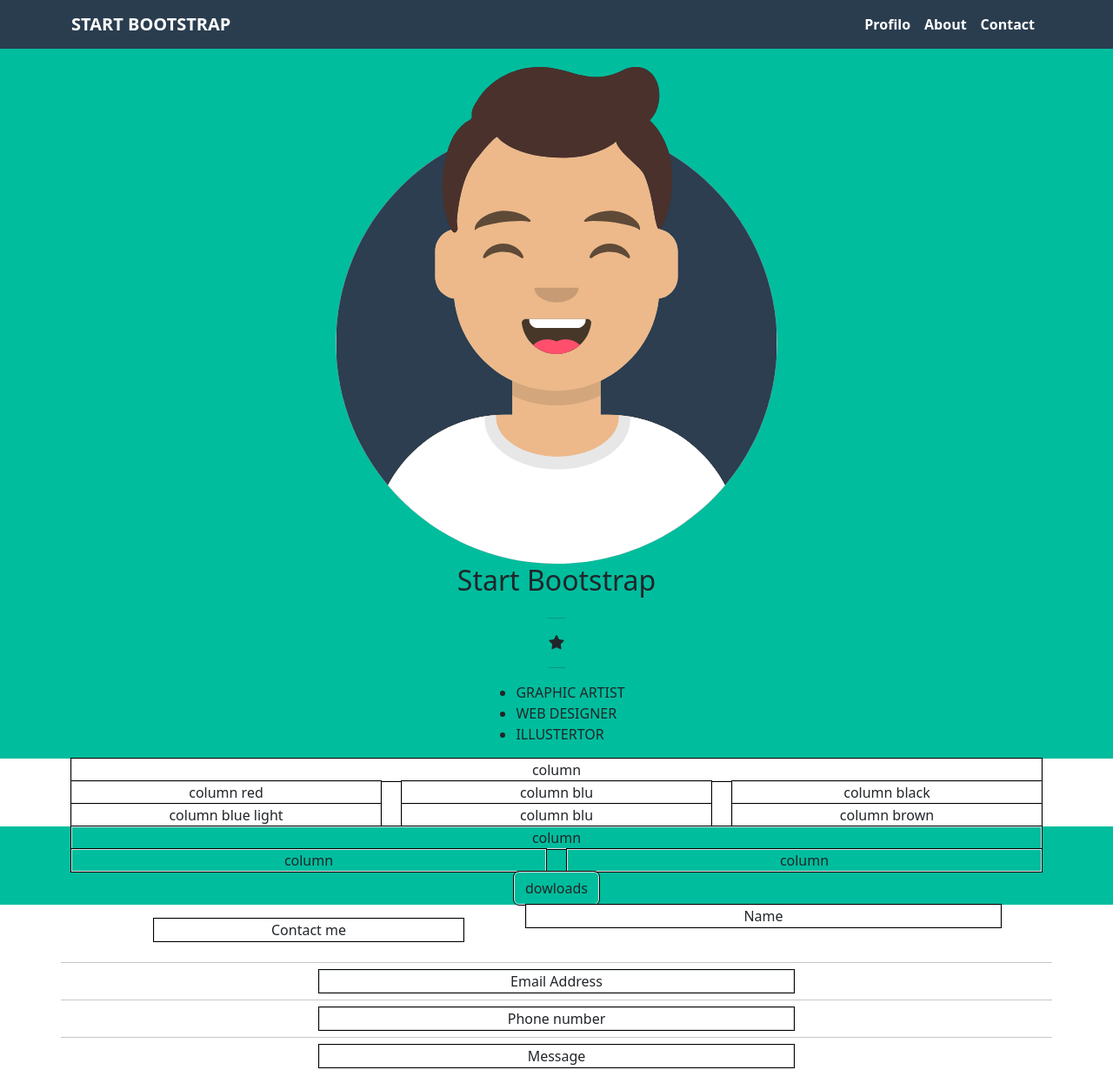
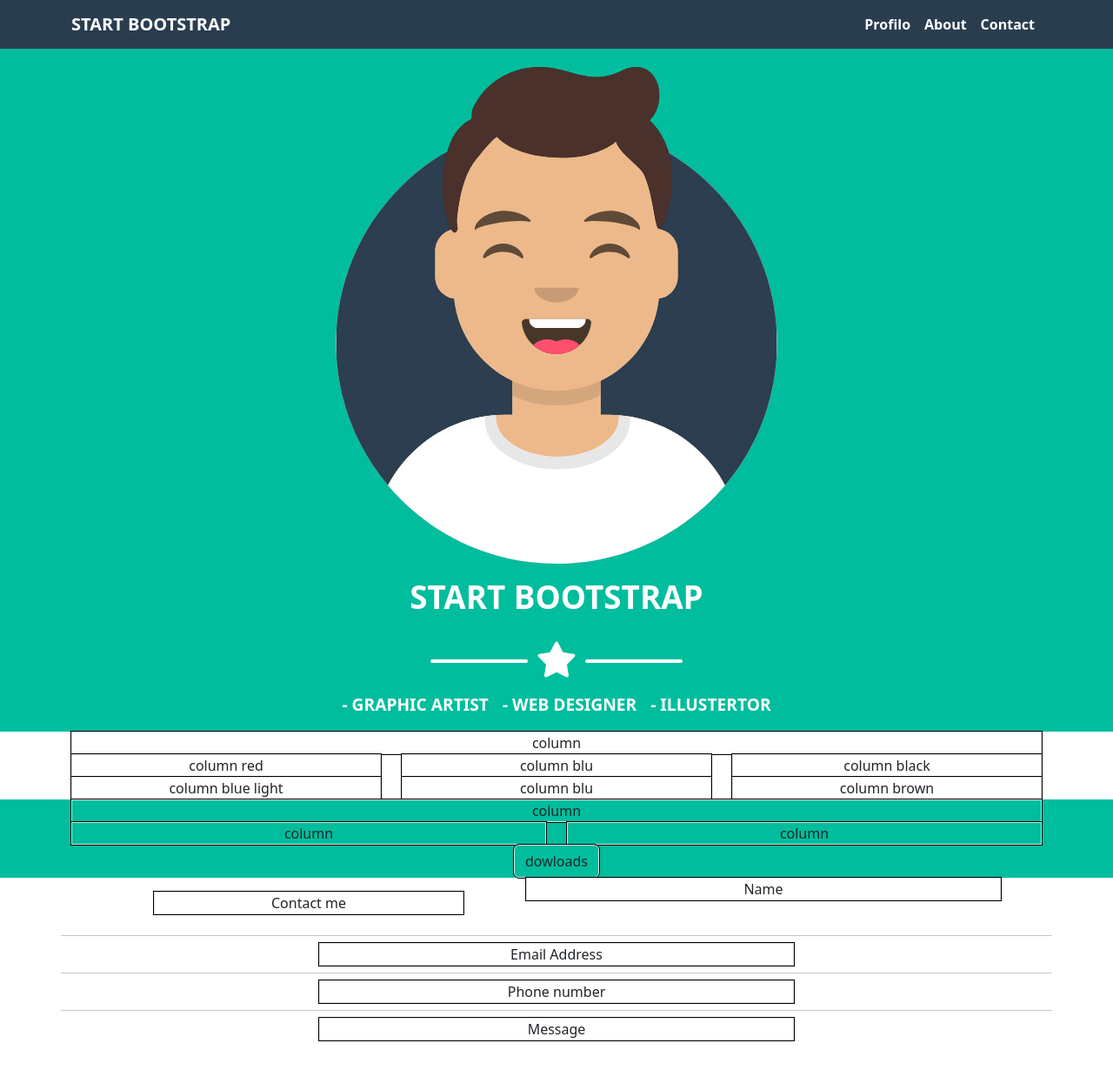
Before and after one commit to Andrea030105/html-css-bootstrap-grid, a plain HTML site: page index.html in a window 1280 px wide. Shown: the top 1230 px of the page at 87% size. Drawn offline with nearby package versions, Linux system fonts and the light colour scheme.

Commit message:
jumbotron-done

```diff
--- a/css/style.css
+++ b/css/style.css
@@ -5,6 +5,10 @@
 }
 
 /* NAV-BAR  */
+
+.cl-white {
+    color: white;
+}
 
 .cl-white a,
 .cl-white li {
@@ -17,7 +21,25 @@
     color: white;
 }
 
+/* JUMBOTRON */
 
+.bar-star {
+    width: 7rem;
+    height: .3rem;
+    background-color: white;
+    border-radius: 20px;
+
+}
+
+#star h2 {
+    font-size: 2.3rem;
+}
+
+#star li {
+    margin: 0 .5rem;
+    list-style-type: none;
+    font-size: 1.2rem;
+}
 
 .border {
     outline: 1px solid black;
--- a/index.html
+++ b/index.html
@@ -44,20 +44,20 @@
                 <div class="container">
                     <div class="row">
                         <div class="col-12">
-                            <div class="d-flex flex-column align-items-center">
+                            <div id="star" class="d-flex flex-column align-items-center cl-white">
                                 <img class="w-50" src="./img/avatar.svg" alt="avatar">
-                                <h2>
+                                <h2 class="text-uppercase fw-bold my-3">
                                     Start Bootstrap
                                 </h2>
-                                <div class="star">
-                                    <hr>
-                                    <i class="fa-solid fa-star"></i>
-                                    <hr>
+                                <div class="star d-flex align-items-center my-3">
+                                    <div class="bar-star"></div>
+                                    <i class="fa-solid fa-star mx-2 fs-1"></i>
+                                    <div class="bar-star"></div>
                                 </div>
-                                <ul>
-                                    <li>GRAPHIC ARTIST</li>
-                                    <li>WEB DESIGNER</li>
-                                    <li>ILLUSTERTOR</li>
+                                <ul class="d-flex flex-wrap justify-content-center p-0">
+                                    <li>- GRAPHIC ARTIST</li>
+                                    <li>- WEB DESIGNER</li>
+                                    <li>- ILLUSTERTOR</li>
                                 </ul>
                             </div>
                         </div>
```
